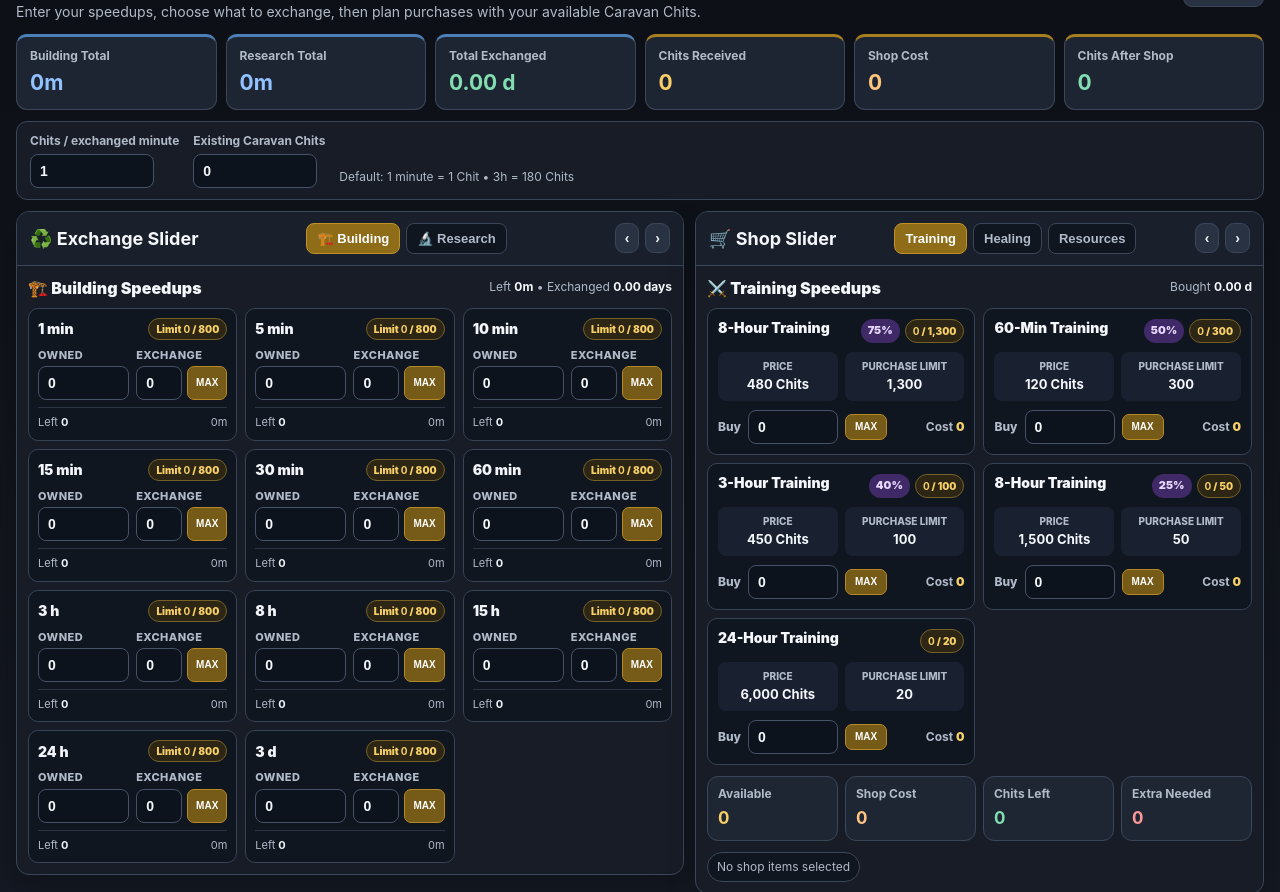
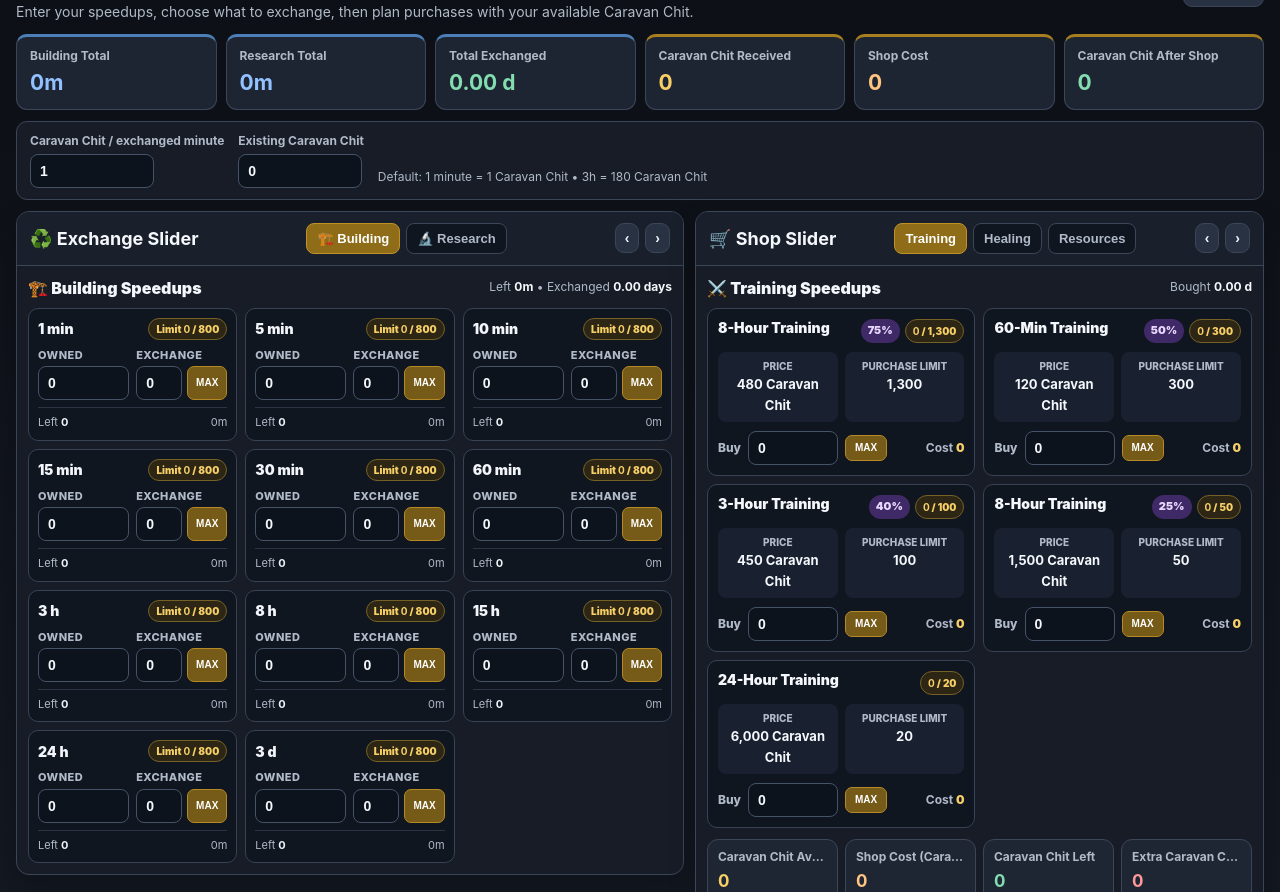
Before and after one commit to Vincent-Michael/ROK-Vinc69-OneManTrash, a plain HTML site: page index.html in a window 1280 px wide. Shown: the part 60-952 px from the top of the page. Drawn offline with Linux system fonts and the light colour scheme.

Commit message:
Use official Caravan Chit currency name

```diff
--- a/index.html
+++ b/index.html
@@ -27,7 +27,7 @@ button{border:1px solid var(--line);background:#283243;color:var(--text);border-
 <body>
 <div class="wrap">
   <div class="head">
-    <div><h1>One Man's Trash — Exchange & Shop Calculator</h1><p>Enter your speedups, choose what to exchange, then plan purchases with your available Caravan Chits.</p></div>
+    <div><h1>One Man's Trash — Exchange & Shop Calculator</h1><p>Enter your speedups, choose what to exchange, then plan purchases with your available Caravan Chit.</p></div>
     <button class="reset" onclick="resetAll()">Reset All</button>
   </div>
 
@@ -35,15 +35,15 @@ button{border:1px solid var(--line);background:#283243;color:var(--text);border-
     <div class="stat"><small>Building Total</small><strong id="bTotal" class="blue">0.00 d</strong></div>
     <div class="stat"><small>Research Total</small><strong id="rTotal" class="blue">0.00 d</strong></div>
     <div class="stat"><small>Total Exchanged</small><strong id="exTotal" class="green">0.00 d</strong></div>
-    <div class="stat"><small>Chits Received</small><strong id="chits" class="gold">0</strong></div>
+    <div class="stat"><small>Caravan Chit Received</small><strong id="chits" class="gold">0</strong></div>
     <div class="stat"><small>Shop Cost</small><strong id="shopCostTop" class="orange">0</strong></div>
-    <div class="stat"><small>Chits After Shop</small><strong id="afterShopTop" class="green">0</strong></div>
+    <div class="stat"><small>Caravan Chit After Shop</small><strong id="afterShopTop" class="green">0</strong></div>
   </div>
 
   <div class="compactbar">
-    <div class="field"><label>Chits / exchanged minute</label><input id="rate" type="number" min="0" step="0.01" value="1" oninput="calc()"></div>
-    <div class="field"><label>Existing Caravan Chits</label><input id="existingChits" type="number" min="0" step="1" value="0" oninput="calc()"></div>
-    <span class="hint">Default: 1 minute = 1 Chit • 3h = 180 Chits</span>
+    <div class="field"><label>Caravan Chit / exchanged minute</label><input id="rate" type="number" min="0" step="0.01" value="1" oninput="calc()"></div>
+    <div class="field"><label>Existing Caravan Chit</label><input id="existingChits" type="number" min="0" step="1" value="0" oninput="calc()"></div>
+    <span class="hint">Default: 1 minute = 1 Caravan Chit • 3h = 180 Caravan Chit</span>
   </div>
 
   <div class="main">
@@ -88,10 +88,10 @@ button{border:1px solid var(--line);background:#283243;color:var(--text);border-
         </div>
       </div>
       <div class="bottomSummary">
-        <div class="stat"><small>Available</small><strong id="shopAvailable" class="gold">0</strong></div>
-        <div class="stat"><small>Shop Cost</small><strong id="shopCost" class="orange">0</strong></div>
-        <div class="stat"><small>Chits Left</small><strong id="shopLeft" class="green">0</strong></div>
-        <div class="stat"><small>Extra Needed</small><strong id="shopNeed" class="red">0</strong></div>
+        <div class="stat"><small>Caravan Chit Available</small><strong id="shopAvailable" class="gold">0</strong></div>
+        <div class="stat"><small>Shop Cost (Caravan Chit)</small><strong id="shopCost" class="orange">0</strong></div>
+        <div class="stat"><small>Caravan Chit Left</small><strong id="shopLeft" class="green">0</strong></div>
+        <div class="stat"><small>Extra Caravan Chit Needed</small><strong id="shopNeed" class="red">0</strong></div>
       </div>
       <div class="status" id="shopStatus"></div>
     </section>
@@ -101,8 +101,8 @@ button{border:1px solid var(--line);background:#283243;color:var(--text);border-
     <div class="resultCell"><small>Building remaining</small><b id="sumBLeft">0.00 days</b></div>
     <div class="resultCell"><small>Research remaining</small><b id="sumRLeft">0.00 days</b></div>
     <div class="resultCell"><small>Total remaining</small><b id="sumLeft">0.00 days</b></div>
-    <div class="resultCell"><small>Total Chits available</small><b id="fullAvailable" class="gold">0</b></div>
-    <div class="resultCell"><small>Chits after shopping</small><b id="fullLeft">0</b></div>
+    <div class="resultCell"><small>Total Caravan Chit Available</small><b id="fullAvailable" class="gold">0</b></div>
+    <div class="resultCell"><small>Caravan Chit After Shopping</small><b id="fullLeft">0</b></div>
     <div class="resultCell"><small>Extra exchange required</small><b id="extraExchange">0.00 days</b></div>
   </div>
 
@@ -135,7 +135,7 @@ function fmt(n){return Math.round(n).toLocaleString('en-US')}
 function days(min){return (min/1440).toFixed(2)+' days'}
 function nice(min){if(min===0)return '0m';const d=Math.floor(min/1440),h=Math.floor((min%1440)/60),m=Math.round(min%60);return [d?d+'d':'',h?h+'h':'',m?m+'m':''].filter(Boolean).join(' ')}
 function makeRows(type){const body=document.getElementById(type+'Rows');body.innerHTML='';defs.forEach((d,i)=>{const el=document.createElement('div');el.className='speedItem';el.innerHTML=`<div class="speedLabel"><span>${d.label}</span><span class="limitBadge">Limit <b id="${type}LimitUse${i}">0</b> / ${EXCHANGE_LIMIT}</span></div><div class="miniGrid"><div class="miniField"><label>Owned</label><input id="${type}Own${i}" type="number" min="0" step="1" value="0" oninput="clampExchange('${type}',${i});calc()"></div><div class="miniField"><label>Exchange</label><div class="exchangeInput"><input id="${type}Ex${i}" type="number" min="0" max="${EXCHANGE_LIMIT}" step="1" value="0" oninput="clampExchange('${type}',${i});calc()"><button class="maxBtn" type="button" onclick="maxExchange('${type}',${i})">MAX</button></div></div></div><div class="speedFoot"><span>Left <b id="${type}Left${i}">0</b></span><span id="${type}Time${i}">0m</span></div>`;body.appendChild(el)})}
-function makeShopRows(){['trainingRows','healingRows','resourceRows'].forEach(id=>document.getElementById(id).innerHTML='');shopItems.forEach((item,i)=>{const target=document.getElementById(item.category.toLowerCase()+'Rows');const el=document.createElement('div');el.className='shopItem';el.innerHTML=`<div class="shopItemTop"><div class="shopName">${item.name}</div><div class="shopBadges">${item.discount==='—'?'':`<span class="discount">${item.discount}</span>`}<span class="shopLimitBadge"><b id="shopLimitUse${i}">0</b> / ${fmt(item.limit)}</span></div></div><div class="shopInfo"><div><small>Price</small><b>${fmt(item.price)} Chits</b></div><div><small>Purchase Limit</small><b>${fmt(item.limit)}</b></div></div><div class="buyLine"><label>Buy</label><input id="shopQty${i}" type="number" min="0" max="${item.limit}" step="1" value="0" oninput="clampShop(${i});calc()"><button class="shopMaxBtn" type="button" onclick="maxShop(${i})">MAX</button><span class="itemCost" id="shopItemCost${i}">0</span></div>`;target.appendChild(el)})}
+function makeShopRows(){['trainingRows','healingRows','resourceRows'].forEach(id=>document.getElementById(id).innerHTML='');shopItems.forEach((item,i)=>{const target=document.getElementById(item.category.toLowerCase()+'Rows');const el=document.createElement('div');el.className='shopItem';el.innerHTML=`<div class="shopItemTop"><div class="shopName">${item.name}</div><div class="shopBadges">${item.discount==='—'?'':`<span class="discount">${item.discount}</span>`}<span class="shopLimitBadge"><b id="shopLimitUse${i}">0</b> / ${fmt(item.limit)}</span></div></div><div class="shopInfo"><div><small>Price</small><b>${fmt(item.price)} Caravan Chit</b></div><div><small>Purchase Limit</small><b>${fmt(item.limit)}</b></div></div><div class="buyLine"><label>Buy</label><input id="shopQty${i}" type="number" min="0" max="${item.limit}" step="1" value="0" oninput="clampShop(${i});calc()"><button class="shopMaxBtn" type="button" onclick="maxShop(${i})">MAX</button><span class="itemCost" id="shopItemCost${i}">0</span></div>`;target.appendChild(el)})}
 function clampExchange(type,i){let o=Math.max(0,+document.getElementById(type+'Own'+i).value||0),e=Math.max(0,+document.getElementById(type+'Ex'+i).value||0);const max=Math.min(o,EXCHANGE_LIMIT);if(e>max)document.getElementById(type+'Ex'+i).value=max;if(e<0)document.getElementById(type+'Ex'+i).value=0}
 function maxExchange(type,i){const o=Math.max(0,+document.getElementById(type+'Own'+i).value||0);document.getElementById(type+'Ex'+i).value=Math.min(o,EXCHANGE_LIMIT);calc()}
 function clampShop(i){const el=document.getElementById('shopQty'+i);let q=Math.floor(+el.value||0);q=Math.max(0,Math.min(shopItems[i].limit,q));el.value=q}
@@ -169,7 +169,7 @@ function calc(){const b=calcType('building'),r=calcType('research'),rate=Math.ma
  document.getElementById('bTotal').textContent=nice(b.total);document.getElementById('rTotal').textContent=nice(r.total);document.getElementById('exTotal').textContent=((b.ex+r.ex)/1440).toFixed(2)+' d';document.getElementById('chits').textContent=fmt(received);document.getElementById('shopCostTop').textContent=fmt(shop.cost);document.getElementById('afterShopTop').textContent=(left>=0?fmt(left):'-'+fmt(Math.abs(left)));document.getElementById('afterShopTop').className=left>=0?'green':'red';
  document.getElementById('bLeft').textContent=nice(b.left);document.getElementById('rLeft').textContent=nice(r.left);document.getElementById('bEx').textContent=days(b.ex);document.getElementById('rEx').textContent=days(r.ex);document.getElementById('sumBEx').textContent=days(b.ex);document.getElementById('sumREx').textContent=days(r.ex);document.getElementById('sumBLeft').textContent=nice(b.left);document.getElementById('sumRLeft').textContent=nice(r.left);document.getElementById('sumLeft').textContent=nice(b.left+r.left);document.getElementById('sumChits').textContent=fmt(received);
  document.getElementById('shopAvailable').textContent=fmt(available);document.getElementById('shopCost').textContent=fmt(shop.cost);document.getElementById('shopLeft').textContent=fmt(Math.max(0,left));document.getElementById('shopNeed').textContent=fmt(need);document.getElementById('trainingBought').textContent=(shop.trainingMin/1440).toFixed(2)+' d';document.getElementById('healingBought').textContent=(shop.healingMin/1440).toFixed(2)+' d';
- const status=document.getElementById('shopStatus');if(shop.cost===0)status.innerHTML='<span class="pill">No shop items selected</span>';else if(left>=0)status.innerHTML=`<span class="pill good">✓ Enough Chits — ${fmt(left)} left</span>`;else status.innerHTML=`<span class="pill bad">Need ${fmt(need)} more Chits • ${days(extraMin)} extra exchange</span>`;
+ const status=document.getElementById('shopStatus');if(shop.cost===0)status.innerHTML='<span class="pill">No shop items selected</span>';else if(left>=0)status.innerHTML=`<span class="pill good">✓ Enough Caravan Chit — ${fmt(left)} left</span>`;else status.innerHTML=`<span class="pill bad">Need ${fmt(need)} more Caravan Chit • ${days(extraMin)} extra exchange</span>`;
  document.getElementById('fullReceived').textContent=fmt(received);document.getElementById('fullExisting').textContent=fmt(existing);document.getElementById('fullAvailable').textContent=fmt(available);document.getElementById('fullCost').textContent=fmt(shop.cost);document.getElementById('fullLeft').innerHTML='<span class="'+(left>=0?'green':'red')+'">'+(left>=0?fmt(left):'-'+fmt(Math.abs(left)))+'</span>';document.getElementById('extraExchange').textContent=need>0?(rate>0?days(extraMin):'Set rate'):'0.00 days';save()}
 function goExchange(i){exchangeIndex=Math.max(0,Math.min(1,i));document.getElementById('exchangeTrack').style.transform=`translateX(-${exchangeIndex*100}%)`;[0,1].forEach(n=>document.getElementById('exchangeTab'+n).classList.toggle('active',n===exchangeIndex))}
 function moveExchange(d){goExchange((exchangeIndex+d+2)%2)}
```
